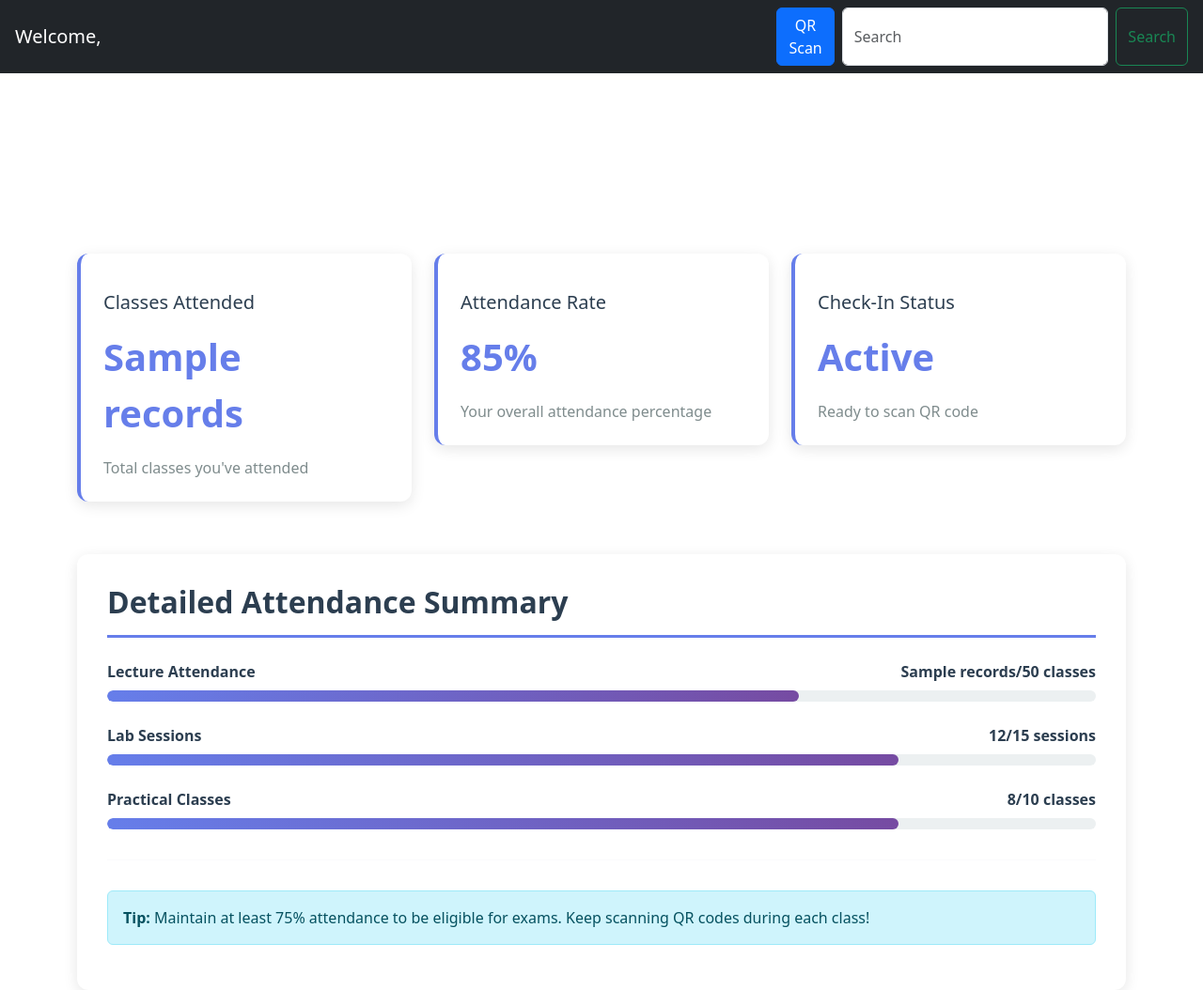
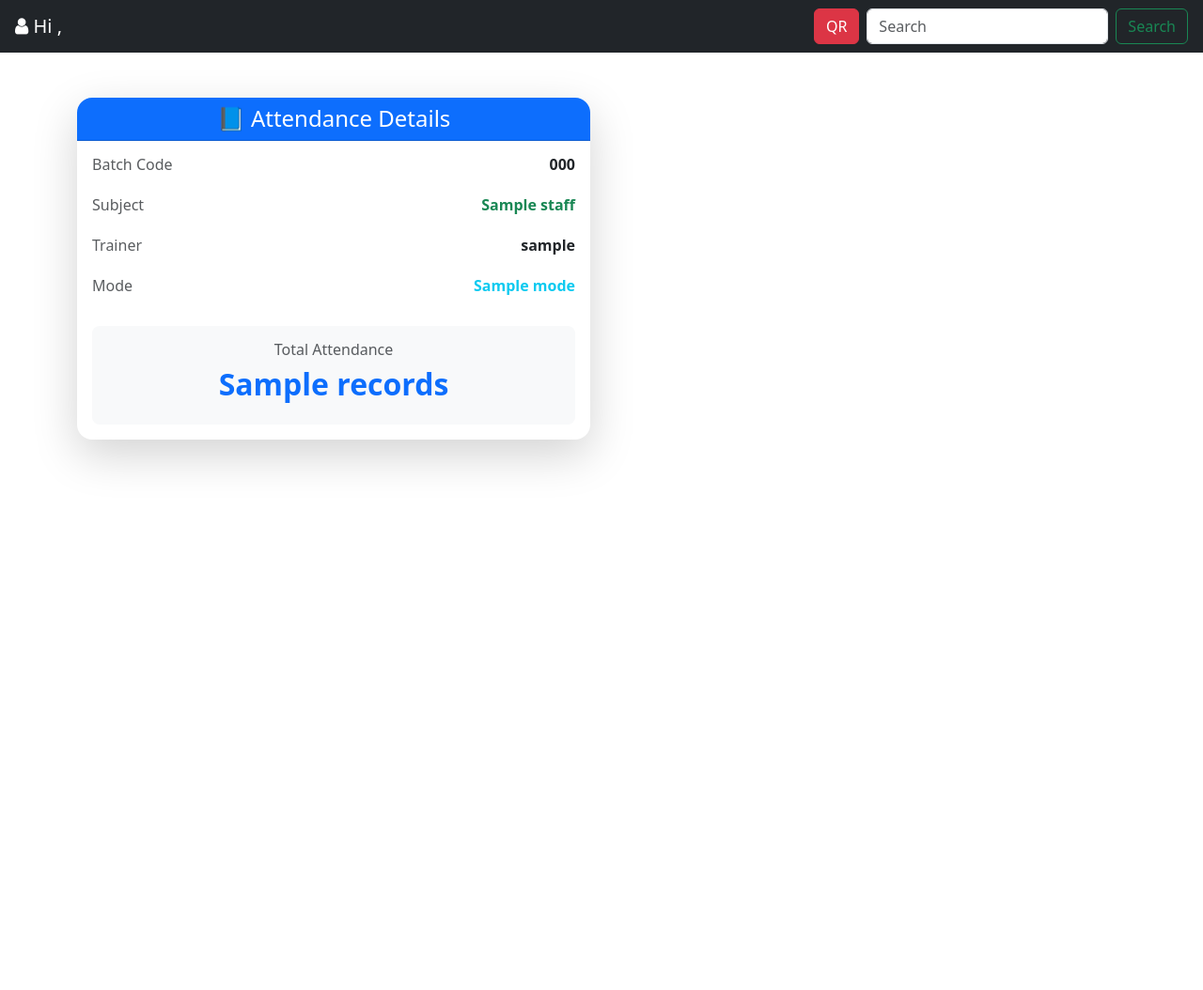
Before and after one commit to Veeresh-Savikeri/attendence, a Django app: template home/templates/dashboard.html in a window 1280 px wide. Shown: the whole page at 94% size. After the commit the page ends 497 px from the top, so only its background shows below. Run offline with Django 3.2, Linux system fonts and the light colour scheme; the template is opened without the code that fills it: most values are stand-ins (such as "Sample title", 1, 10 or a date in 2020); some libraries are stand-ins or nearby versions.

Commit message:
updated some issues

```diff
--- a/home/admin.py
+++ b/home/admin.py
@@ -2,4 +2,3 @@ from django.contrib import admin
 from .models import *
 # Register your models here.
 admin.site.register(Profile)
-admin.site.register(Attendance)
--- a/home/templates/base.html
+++ b/home/templates/base.html
@@ -4,6 +4,7 @@
     <meta charset="UTF-8" />
     <meta name="viewport" content="width=device-width, initial-scale=1.0" />
     <title>Document</title>
+    <link rel="stylesheet" href="path/to/font-awesome/css/font-awesome.min.css">
     <link
       href="https://cdn.jsdelivr.net/npm/bootstrap@5.3.8/dist/css/bootstrap.min.css"
       rel="stylesheet"
--- a/home/templates/dashboard.html
+++ b/home/templates/dashboard.html
@@ -1,209 +1,64 @@
-{%extends "base.html"%}
-{%block btn%}
-<a class="btn btn-primary" href="/student-qr">QR Scan</a>
-{%endblock btn%}
+{%extends "base.html"%} {%block btn%}
+<a class="btn btn-danger" href="/student-qr">QR</a>
+{%endblock btn%} {%block name%}
+<i class="fa fa-user" aria-hidden="true"></i>
+Hi , {{ request.user.username |upper }} {%endblock name%} {%block start%}
 
-{%block name%}
-<i class="fas fa-user-circle"></i> Welcome, {{ request.user.username }}
-{%endblock name%}
+<link
+  href="https://cdn.jsdelivr.net/npm/bootstrap@5.3.2/dist/css/bootstrap.min.css"
+  rel="stylesheet"
+/>
+<div class="d-flex  justify-content-center align-items-evenly flex-wrap gap-4">
 
-{%block start%}
-<style>
-  .dashboard-header {
-    color: white;
-    padding: 2rem 0;
-    text-align: center;
-    margin-bottom: 2rem;
-  }
+  <div class="container mt-5">
+    <div class="row g-4">
+      <!-- Main Attendance Card -->
+      <div class="col-md-6">
+        <div class="card shadow-lg border-0 rounded-4">
+          <!-- Header -->
+          <div
+            class="card-header bg-primary text-white rounded-top-4 text-center"
+          >
+            <h4 class="mb-0">📘 Attendance Details</h4>
+          </div>
 
-  .dashboard-header h1 {
-    font-size: 2.5rem;
-    font-weight: 700;
-    margin-bottom: 0.5rem;
-  }
+          <!-- Body -->
+          <div class="card-body">
+            <div class="d-flex justify-content-between mb-3">
+              <h6 class="text-muted">Batch Code</h6>
+              <h6 class="fw-bold text-dark">{{details.0.staff.batchcode}}</h6>
+            </div>
 
-  .stat-card {
-    background: white;
-    border-radius: 12px;
-    padding: 1.5rem;
-    margin-bottom: 1.5rem;
-    box-shadow: 0 4px 15px rgba(0, 0, 0, 0.1);
-    transition: all 0.3s ease;
-    border-left: 4px solid #667eea;
-  }
+            <div class="d-flex justify-content-between mb-3">
+              <h6 class="text-muted">Subject</h6>
+              <h6 class="fw-bold text-success">{{details.0.staff.subject}}</h6>
+            </div>
 
-  .stat-card:hover {
-    transform: translateY(-5px);
-    box-shadow: 0 8px 25px rgba(0, 0, 0, 0.15);
-  }
+            <div class="d-flex justify-content-between mb-3">
+              <h6 class="text-muted">Trainer</h6>
+              <h6 class="fw-bold text-dark">
+                {{details.0.staff.user.username}}
+              </h6>
+            </div>
 
-  .stat-card-icon {
-    font-size: 2.5rem;
-    color: #667eea;
-    margin-bottom: 1rem;
-  }
+            <div class="d-flex justify-content-between mb-4">
+              <h6 class="text-muted">Mode</h6>
+              <h6 class="fw-bold text-info">{{details.0.staff.mode}}</h6>
+            </div>
 
-  .stat-card h3 {
-    color: #2c3e50;
-    font-size: 1.25rem;
-    margin-bottom: 0.5rem;
-  }
-
-  .stat-card .number {
-    font-size: 2.5rem;
-    font-weight: 700;
-    color: #667eea;
-    margin: 1rem 0;
-  }
-
-  .stat-card p {
-    color: #7f8c8d;
-    margin: 0;
-  }
-
-  .attendance-details {
-    background: white;
-    border-radius: 12px;
-    padding: 2rem;
-    box-shadow: 0 4px 15px rgba(0, 0, 0, 0.1);
-    margin-top: 2rem;
-  }
-
-  .attendance-details h2 {
-    color: #2c3e50;
-    margin-bottom: 1.5rem;
-    font-weight: 700;
-    border-bottom: 3px solid #667eea;
-    padding-bottom: 1rem;
-  }
-
-  .progress-wrapper {
-    margin: 1.5rem 0;
-  }
-
-  .progress-label {
-    display: flex;
-    justify-content: space-between;
-    margin-bottom: 0.5rem;
-    font-weight: 600;
-    color: #2c3e50;
-  }
-
-  .progress {
-    height: 12px;
-    border-radius: 10px;
-    background-color: #ecf0f1;
-  }
-
-  .progress-bar-custom {
-    background: linear-gradient(90deg, #667eea 0%, #764ba2 100%);
-    border-radius: 10px;
-  }
-
-  .no-attendance {
-    text-align: center;
-    padding: 2rem;
-    color: #7f8c8d;
-  }
-
-  .no-attendance i {
-    font-size: 3rem;
-    margin-bottom: 1rem;
-    color: #bdc3c7;
-  }
-</style>
-
-<div class="container">
-  <div class="dashboard-header">
-    <h1><i class="fas fa-chart-line"></i> Your Attendance Dashboard</h1>
-    <p>Track your attendance records and performance metrics</p>
-  </div>
-
-  <div class="row">
-    <div class="col-md-4">
-      <div class="stat-card">
-        <div class="stat-card-icon">
-          <i class="fas fa-calendar-check"></i>
+            <!-- Attendance Count -->
+            <div class="text-center">
+              <div class="bg-light p-3 rounded-3">
+                <h6 class="text-muted">Total Attendance</h6>
+                <h2 class="fw-bold text-primary">{{records}}</h2>
+              </div>
+            </div>
+          </div>
         </div>
-        <h3>Classes Attended</h3>
-        <div class="number">{{ records }}</div>
-        <p>Total classes you've attended</p>
-      </div>
-    </div>
-
-    <div class="col-md-4">
-      <div class="stat-card">
-        <div class="stat-card-icon">
-          <i class="fas fa-percentage"></i>
-        </div>
-        <h3>Attendance Rate</h3>
-        <div class="number">85%</div>
-        <p>Your overall attendance percentage</p>
-      </div>
-    </div>
-
-    <div class="col-md-4">
-      <div class="stat-card">
-        <div class="stat-card-icon">
-          <i class="fas fa-clock"></i>
-        </div>
-        <h3>Check-In Status</h3>
-        <div class="number">Active</div>
-        <p>Ready to scan QR code</p>
       </div>
     </div>
   </div>
 
-  <div class="attendance-details">
-    <h2><i class="fas fa-list-check"></i> Detailed Attendance Summary</h2>
-
-    {% if records %}
-      <div class="progress-wrapper">
-        <div class="progress-label">
-          <span>Lecture Attendance</span>
-          <span>{{ records }}/50 classes</span>
-        </div>
-        <div class="progress">
-          <div class="progress-bar-custom" role="progressbar" style="width: 70%;" aria-valuenow="70" aria-valuemin="0" aria-valuemax="100"></div>
-        </div>
-      </div>
-
-      <div class="progress-wrapper">
-        <div class="progress-label">
-          <span>Lab Sessions</span>
-          <span>12/15 sessions</span>
-        </div>
-        <div class="progress">
-          <div class="progress-bar-custom" role="progressbar" style="width: 80%;" aria-valuenow="80" aria-valuemin="0" aria-valuemax="100"></div>
-        </div>
-      </div>
-
-      <div class="progress-wrapper">
-        <div class="progress-label">
-          <span>Practical Classes</span>
-          <span>8/10 classes</span>
-        </div>
-        <div class="progress">
-          <div class="progress-bar-custom" role="progressbar" style="width: 80%;" aria-valuenow="80" aria-valuemin="0" aria-valuemax="100"></div>
-        </div>
-      </div>
-
-      <hr style="margin: 2rem 0; border-color: #ecf0f1;">
-
-      <div class="alert alert-info" role="alert">
-        <i class="fas fa-info-circle"></i> <strong>Tip:</strong> Maintain at least 75% attendance to be eligible for exams. Keep scanning QR codes during each class!
-      </div>
-    {% else %}
-      <div class="no-attendance">
-        <i class="fas fa-inbox"></i>
-        <h4>No Attendance Records Yet</h4>
-        <p>Start scanning QR codes to build your attendance record</p>
-        <a href="/student-qr" class="btn btn-primary mt-3">
-          <i class="fas fa-qrcode"></i> Scan QR Code
-        </a>
-      </div>
-    {% endif %}
-  </div>
 </div>
 
-{%endblock start%}
+{% endblock start %}
--- a/home/templates/home.html
+++ b/home/templates/home.html
@@ -21,14 +21,14 @@
       </div>
     </div>
     <div class="carousel-item">
-      <img src="https://via.placeholder.com/800x400?text=Second+Slide" class="d-block w-100" alt="Slide 2">
+      <img src="https://tse3.mm.bing.net/th/id/OIP.i3yNu60jPWTF-Q_3FaXpVAHaE7?rs=1&pid=ImgDetMain&o=7&rm=3" class="d-block w-100" alt="Slide 2" style="height: 600px; object-fit: cover;">
       <div class="carousel-caption d-none d-md-block">
         <h5>Second Slide</h5>
         <p>Some representative placeholder content for the second slide.</p>
       </div>
     </div>
     <div class="carousel-item">
-      <img src="https://via.placeholder.com/800x400?text=Third+Slide" class="d-block w-100" alt="Slide 3">
+      <img src="https://www.shutterstock.com/image-illustration/education-learn-study-gather-knowledge-260nw-141153889.jpg" class="d-block w-100" alt="Slide 3" style="height: 600px; object-fit: cover;">
       <div class="carousel-caption d-none d-md-block">
         <h5>Third Slide</h5>
         <p>Some representative placeholder content for the third slide.</p>
--- a/home/urls.py
+++ b/home/urls.py
@@ -8,6 +8,5 @@ urlpatterns = [
   path("login/",login_view ,name="login"),
   path("dashboard/",dashboard ,name="dashboard"),
   path('student-qr/',student_qr, name='student_qr'),
-  path('mark-attendance/<int:student_id>/', mark_attendance, name='mark_attendance'),
 
 ]
--- a/teacher/admin.py
+++ b/teacher/admin.py
@@ -2,3 +2,4 @@ from django.contrib import admin
 from .models import *
 # Register your models here.
 admin.site.register(Staff)
+admin.site.register(Attendance)
--- a/teacher/urls.py
+++ b/teacher/urls.py
@@ -1,7 +1,10 @@
 from django.urls import path
 from .views import *
+
 urlpatterns = [
-    path('staff-register/', staff_register, name='staff_register'),
+    # path('staff-register/', staff_register, name='staff_register'),
     path('staff-login/', staff_login, name='staff_login'),
     path('staff-dashboard/', staff_dashboard, name='staff_dashboard'),
+    path('mark-attendance/<int:student_id>/', mark_attendance, name='mark_attendance'),
+
 ]
```
Also changed, not shown: home/models.py (+0 -8 lines), home/views.py (+6 -17 lines), teacher/models.py (+15 -2 lines), teacher/views.py (+28 -8 lines), attendence/db.sqlite3 (added), db.sqlite3, home/migrations/0005_delete_attendance.py (added), teacher/migrations/0002_rename_department_staff_subject_staff_batchcode_and_more.py (added), teacher/migrations/0003_attendance.py (added), teacher/migrations/0004_alter_attendance_staff.py (added).
